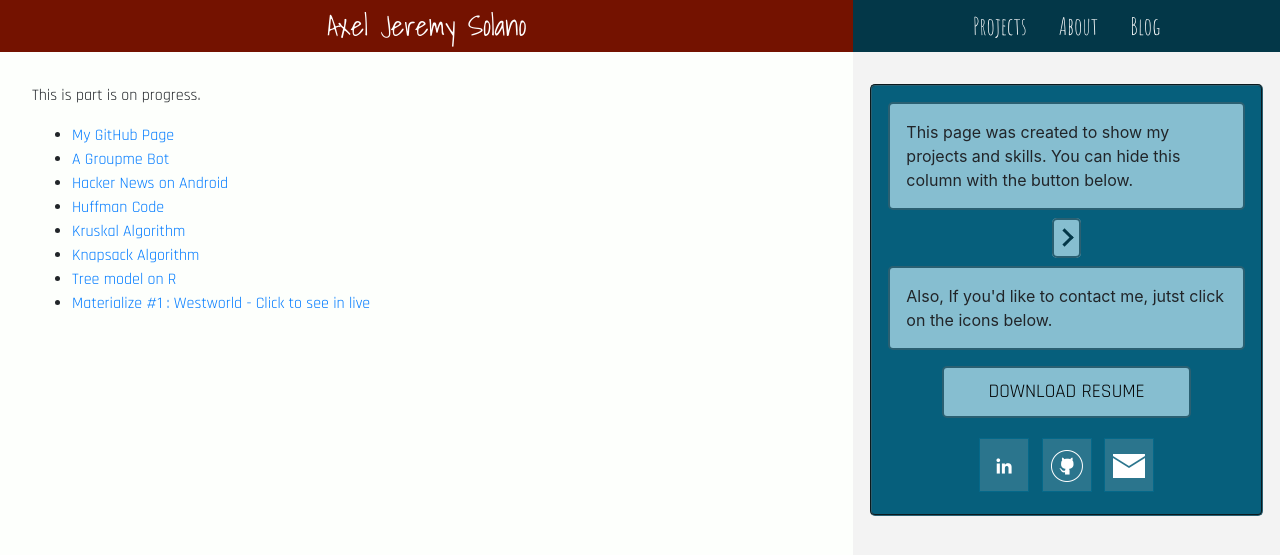
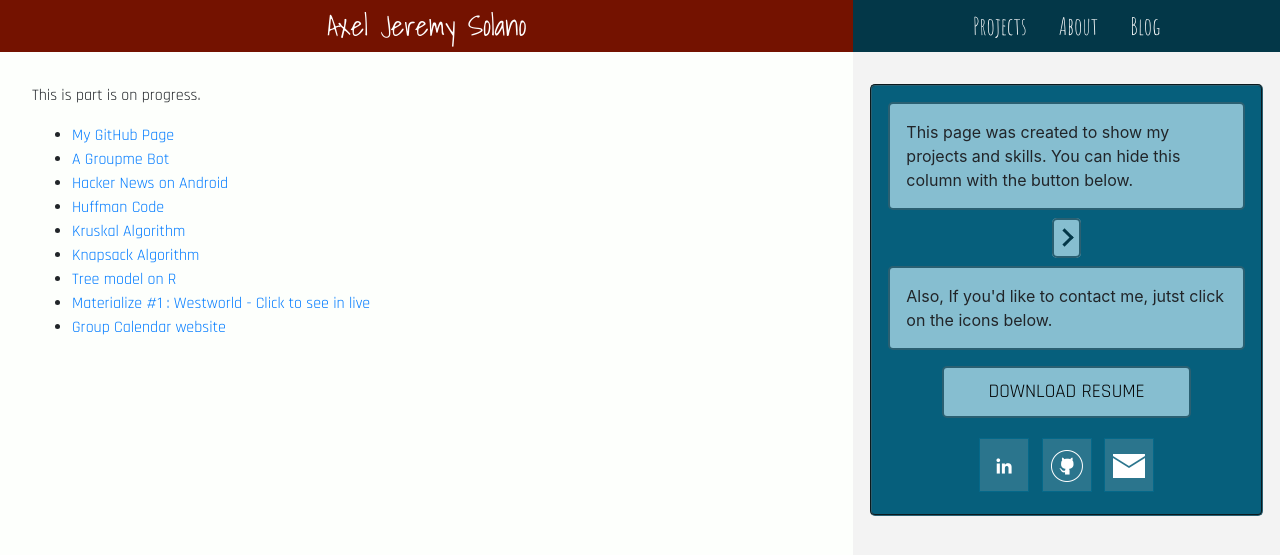
Before and after one commit to axeljeremy7/axeljeremy7.github.io, a Jekyll site: the page built from proyects/index.html, in a window 1280 px wide and 900 px high. Shown: the top 555 px of the window. Built offline with Jekyll 4.4.1, drawn with Linux system fonts in a browser that asks for light colours.

Commit message:
update 2

```diff
--- a/_config.yml
+++ b/_config.yml
@@ -48,6 +48,11 @@ repo_urls:
     url: "https://axeljeremy7.github.io/materialize1/"
     label: "Materialize #1 : Westworld - Click to see in live"
     icon: ""
+  groupCal:
+    url: "https://github.com/axeljeremy7/GroupCalendar"
+    label: "Group Calendar website"
+    icon: ""
+
 
 contact_urls:
   linkedin:
```
